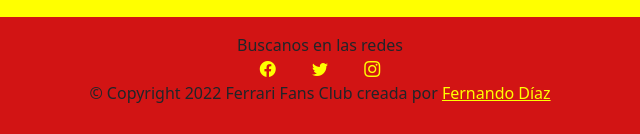
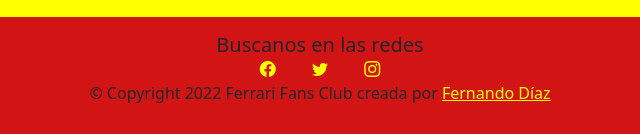
Before and after one commit to flldev/PF-Fernando-Diaz, a website: page index.html in a window 1280 px wide. Shown: the part 2668-2802 px from the top of the page, 320-960 px from the left. Drawn offline with nearby package versions, Linux system fonts and the light colour scheme.

Commit message:
corrección footer

```diff
--- a/index.html
+++ b/index.html
@@ -309,7 +309,7 @@
         <div
           class="container-fluid g-0 mx-auto p-3 text-center bgRojo"
         >
-          <p class="m-0">Buscanos en las redes</p>
+          <h5 class="m-0">Buscanos en las redes</h5>
           <div>
             <a href="#"
               ><i
```
Also changed, not shown: pages/galeria.html (+1 -1 lines), pages/historia.html (+1 -1 lines), pages/modelos.html (+1 -1 lines).
